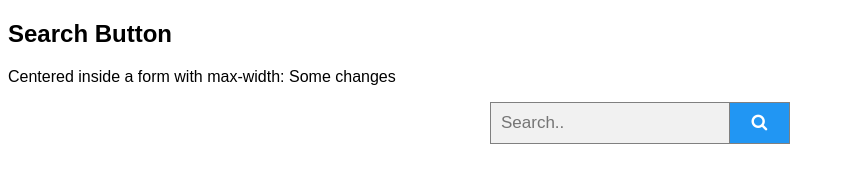
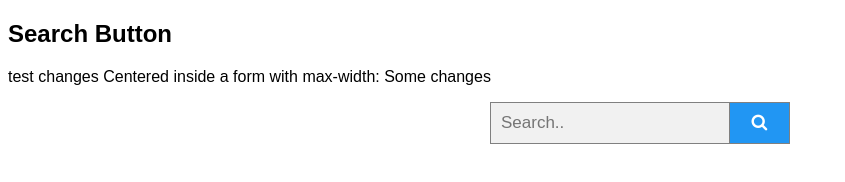
Before and after one commit to RanulJaya/Youtube-API-Comments-Search-Web, a website built with webpack: page src/components/index.html in a window 1280 px wide. Shown: the whole page, without its empty margins (0-845 px from the left). Built offline with nearby package versions, Linux system fonts and the light colour scheme.

Commit message:
testing build package on aws amplify

```diff
--- a/src/components/index.html
+++ b/src/components/index.html
@@ -8,7 +8,7 @@
 
 <h2>Search Button</h2>
 
-<p>Centered inside a form with max-width: Some changes</p>
+<p>test changes Centered inside a form with max-width: Some changes</p>
 <form class="example" action="/action_page.php" style="margin:auto;max-width:300px">
   <input type="text" placeholder="Search.." name="search2">
   <button type="submit"><i class="fa fa-search"></i></button>
```
